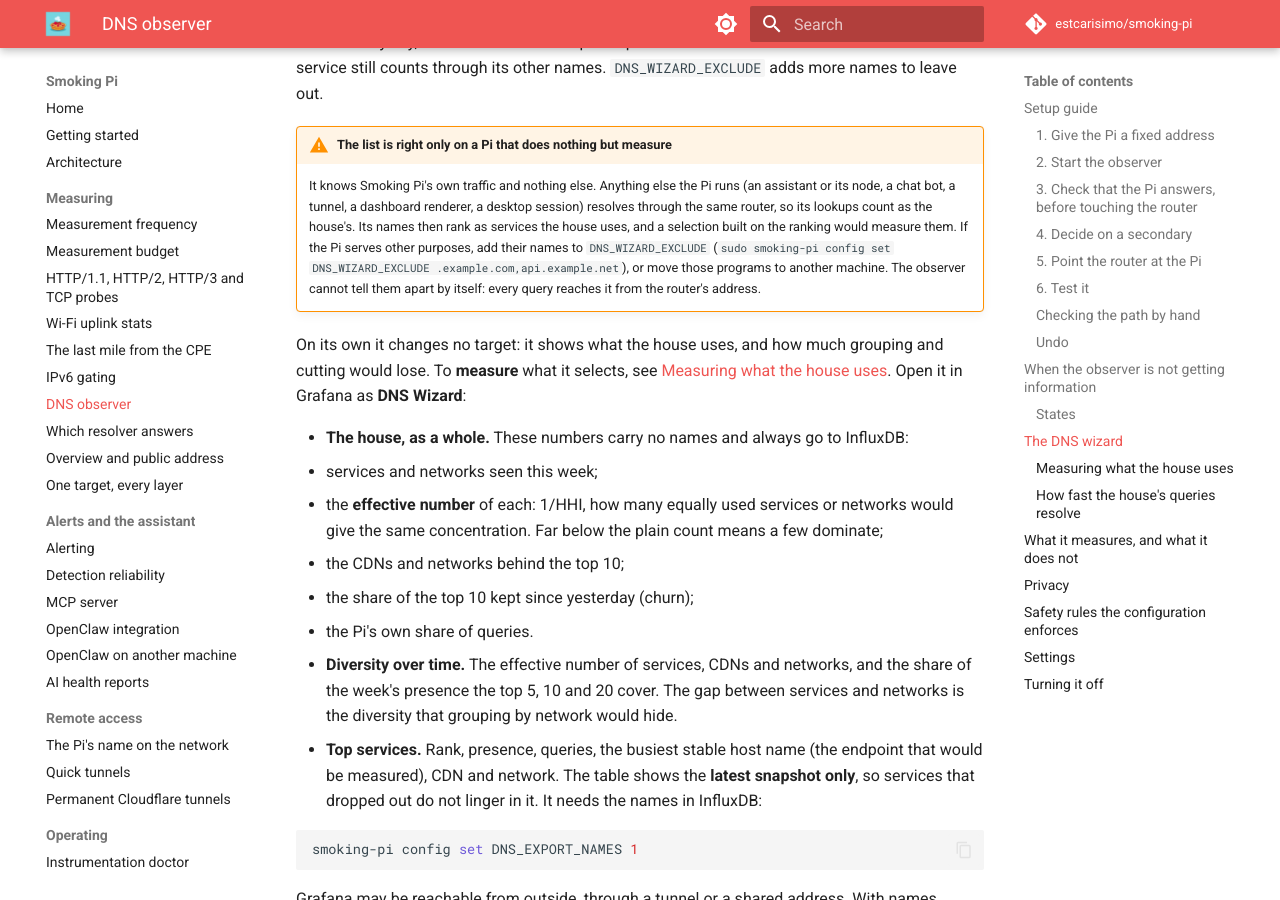
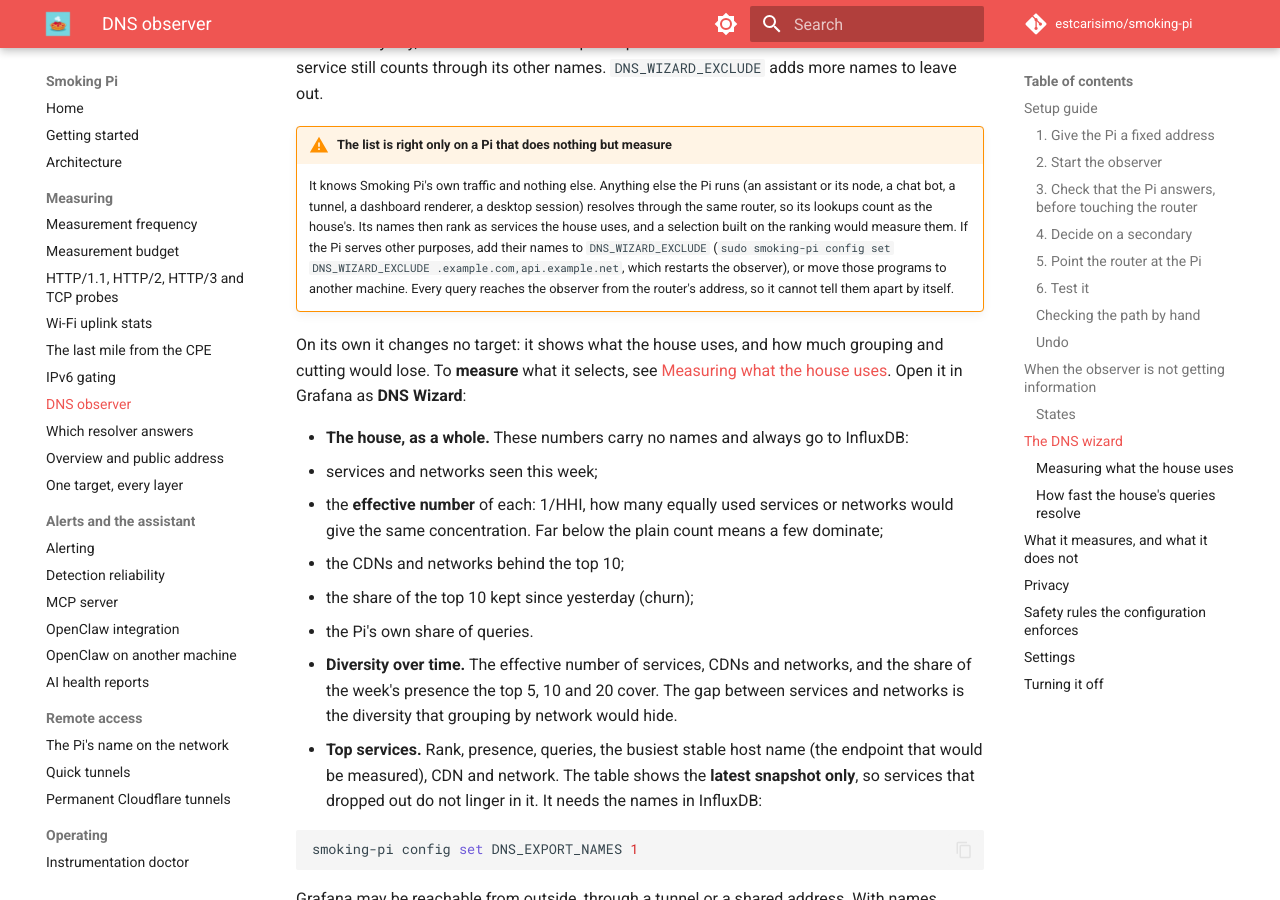
Before and after one commit to estcarisimo/smoking-pi, an MkDocs documentation site: the page built from docs/dns-observer.md, in a window 1280 px wide and 900 px high, scrolled down 7840 px. Built offline with MkDocs 1.6.1 and Material for MkDocs 9.7.7, drawn with Linux system fonts in a browser that asks for light colours; comment, search, counter and statistics services are not loaded.

Commit message:
docs(dns-observer): review -- say config set restarts the observer; tighter wording
Co-Authored-By: Claude Opus 5.5 <noreply@anthropic.com>

```diff
--- a/docs/dns-observer.md
+++ b/docs/dns-observer.md
@@ -318,9 +318,10 @@ leave out.
     lookups count as the house's. Its names then rank as services the house
     uses, and a selection built on the ranking would measure them. If the
     Pi serves other purposes, add their names to `DNS_WIZARD_EXCLUDE`
-    (`sudo smoking-pi config set DNS_WIZARD_EXCLUDE .example.com,api.example.net`),
-    or move those programs to another machine. The observer cannot tell them
-    apart by itself: every query reaches it from the router's address.
+    (`sudo smoking-pi config set DNS_WIZARD_EXCLUDE .example.com,api.example.net`,
+    which restarts the observer), or move those programs to another machine.
+    Every query reaches the observer from the router's address, so it cannot
+    tell them apart by itself.
 
 On its own it changes no target: it shows what the house uses, and how much
 grouping and cutting would lose. To **measure** what it selects, see
```
Also changed, not shown: tools/dns-explore/README.md (+1 -1 lines).
